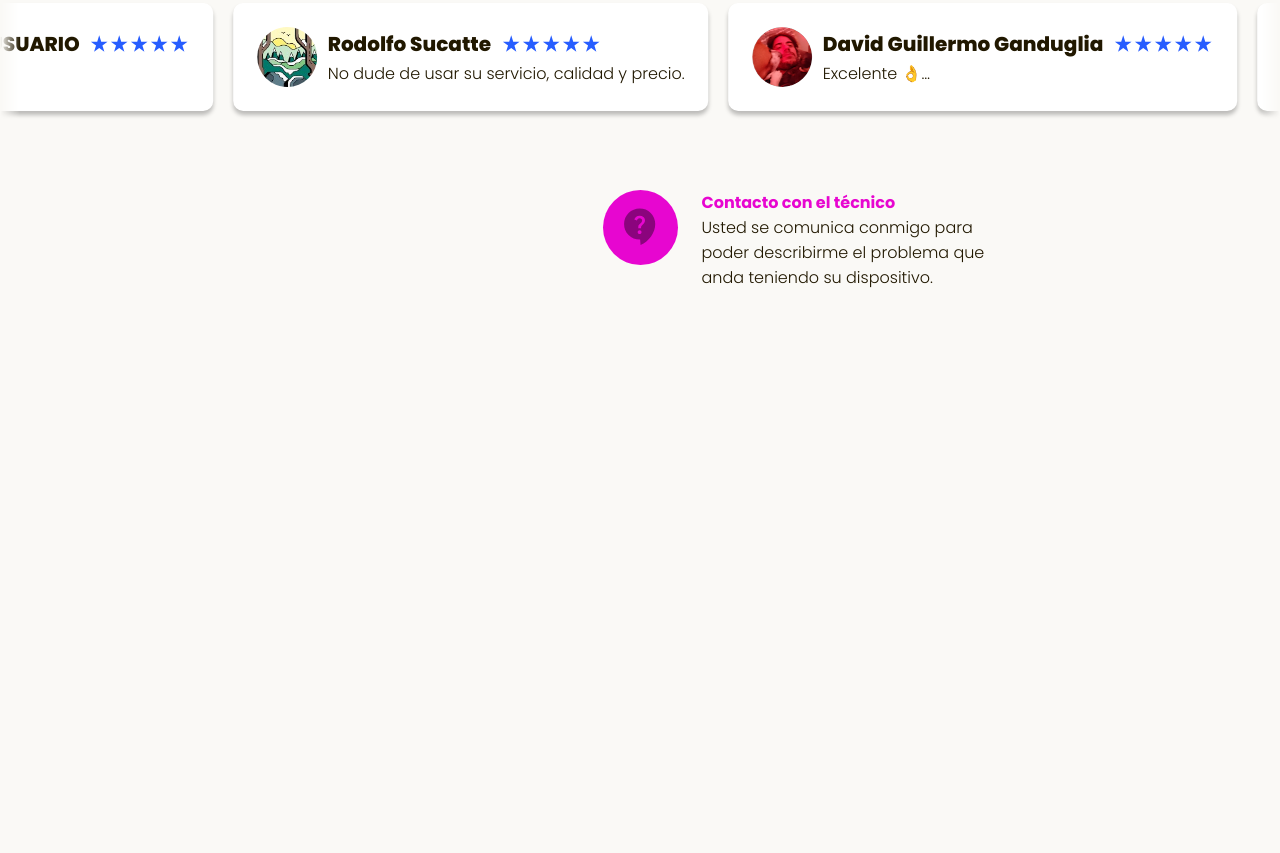
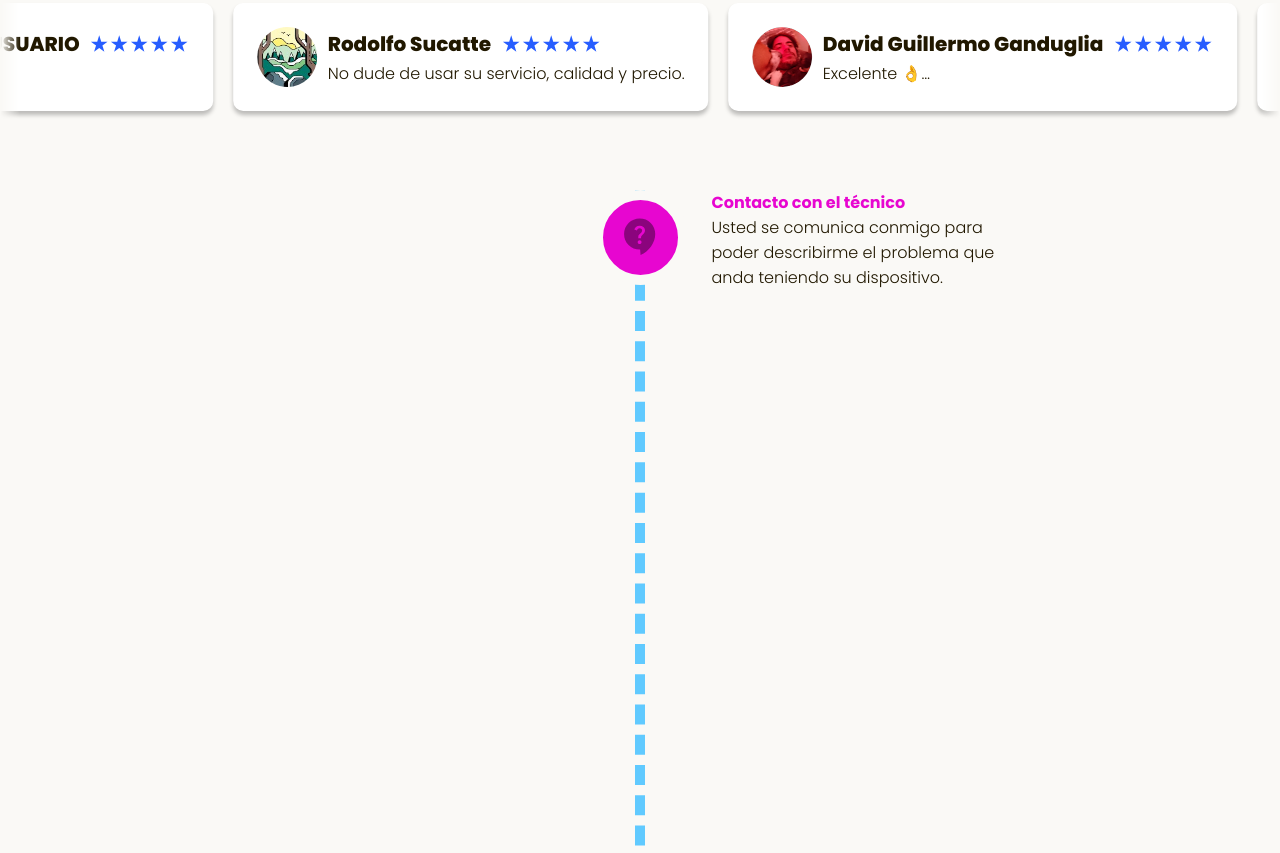
Before and after one commit to LukaSaldivia/landing-jcfix, a plain HTML site: page index.html in a window 1280 px wide. Shown: the part 1417-2270 px from the top of the page. Drawn offline with Linux system fonts and the light colour scheme.

Commit message:
add line on roadmap

```diff
--- a/style.css
+++ b/style.css
@@ -439,6 +439,9 @@ body>main {
       grid-template-columns: [content-left-start] 1fr [content-left-end icon-start] auto [icon-end content-right-start] 1fr [content-right-end];
       column-gap: 24px;
       row-gap: 250px;
+
+      justify-items: center;
+
       position: relative;
 
       >.guide-item{
@@ -476,11 +479,14 @@ body>main {
         }
 
         >.circle{
+          box-sizing: content-box;
           background-color: var(--_clr);
           aspect-ratio: 1;
           width: 75px;
           grid-column: icon;
           border-radius: 50%;
+          grid-row: var(--_row);
+          border: 10px solid var(--clr-neutral-light-500);
 
           place-items: center;
 
@@ -510,6 +516,13 @@ body>main {
             text-wrap: pretty;
           }
         }
+      }
+
+      &::before{
+        content: '';
+        grid-column: icon;
+        grid-row: 1/5;
+        border-left: 10px dashed var(--clr-primary-300);
       }
 
     }
```
